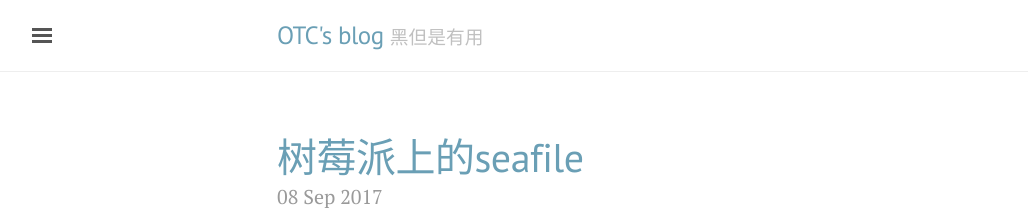
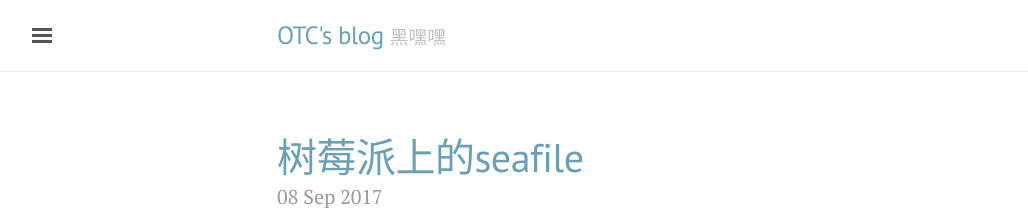
Before and after one commit to frank809/frank809.github.io, a Jekyll site: the page built from index.html, in a window 1280 px wide and 900 px high. Shown: the top 218 px of the window, without its empty margins (3-1031 px from the left). Built offline with Jekyll 4.4.1, drawn with Linux system fonts in a browser that asks for light colours; the list of posts is cut into pages by our own code.

Commit message:
change title

```diff
--- a/_config.yml
+++ b/_config.yml
@@ -5,7 +5,7 @@ permalink:           pretty
 
 # Setup
 title:               OTC's blog
-tagline:             '黑但是有用'
+tagline:             '黑嘿嘿'
 description:         '猜猜为啥叫OTC?'
 url:                 https://frank809.github.io
 baseurl:             ''
```
